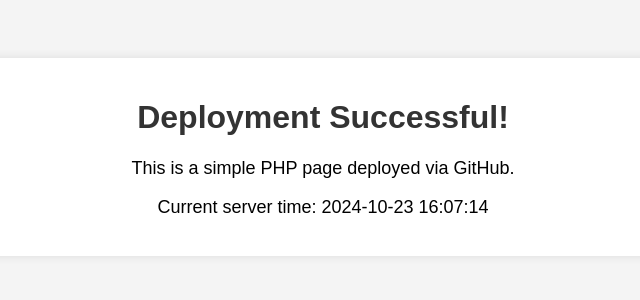
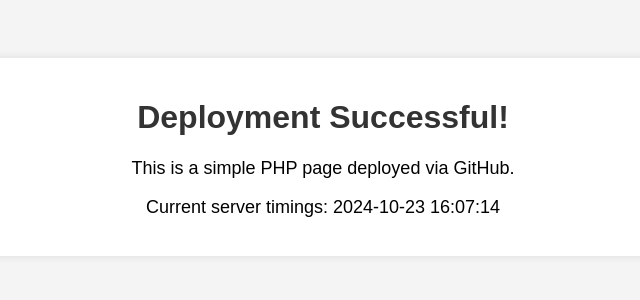
Before and after one commit to kyubi-321/ITENIC, a PHP site: page / in a window 1280 px wide. Shown: the top 300 px of the page, without its empty margins (317-957 px from the left). Run offline with PHP 8.4, Linux system fonts and the light colour scheme.

Commit message:
Ankit Badhani commit

```diff
--- a/index.php
+++ b/index.php
@@ -29,7 +29,7 @@
     <div class="container">
         <h1>Deployment Successful!</h1>
         <p>This is a simple PHP page deployed via GitHub.</p>
-        <p>Current server time: <?php echo date('Y-m-d H:i:s'); ?></p>
+        <p>Current server timings: <?php echo date('Y-m-d H:i:s'); ?></p>
     </div>
 </body>
 </html>
```
